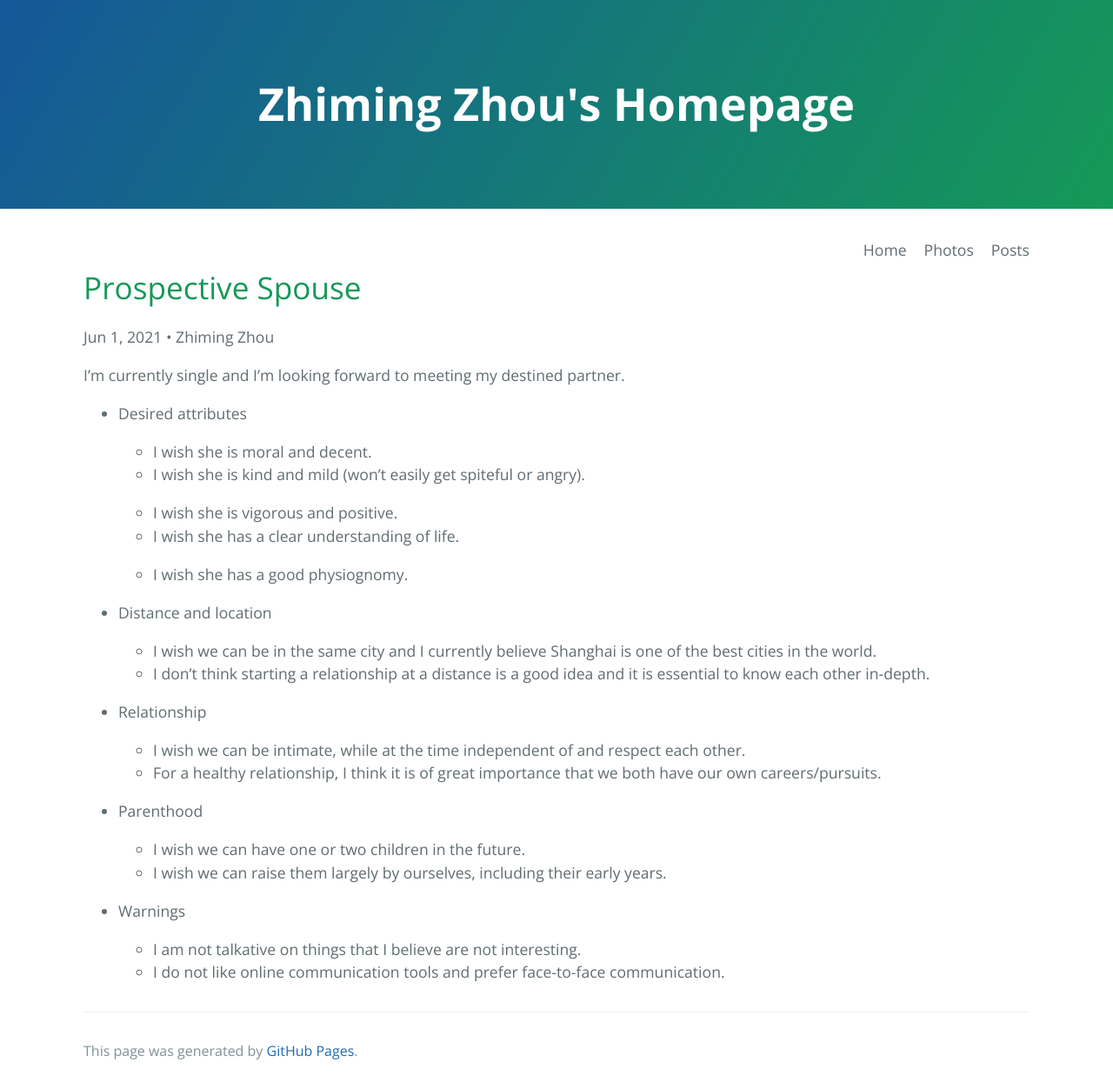
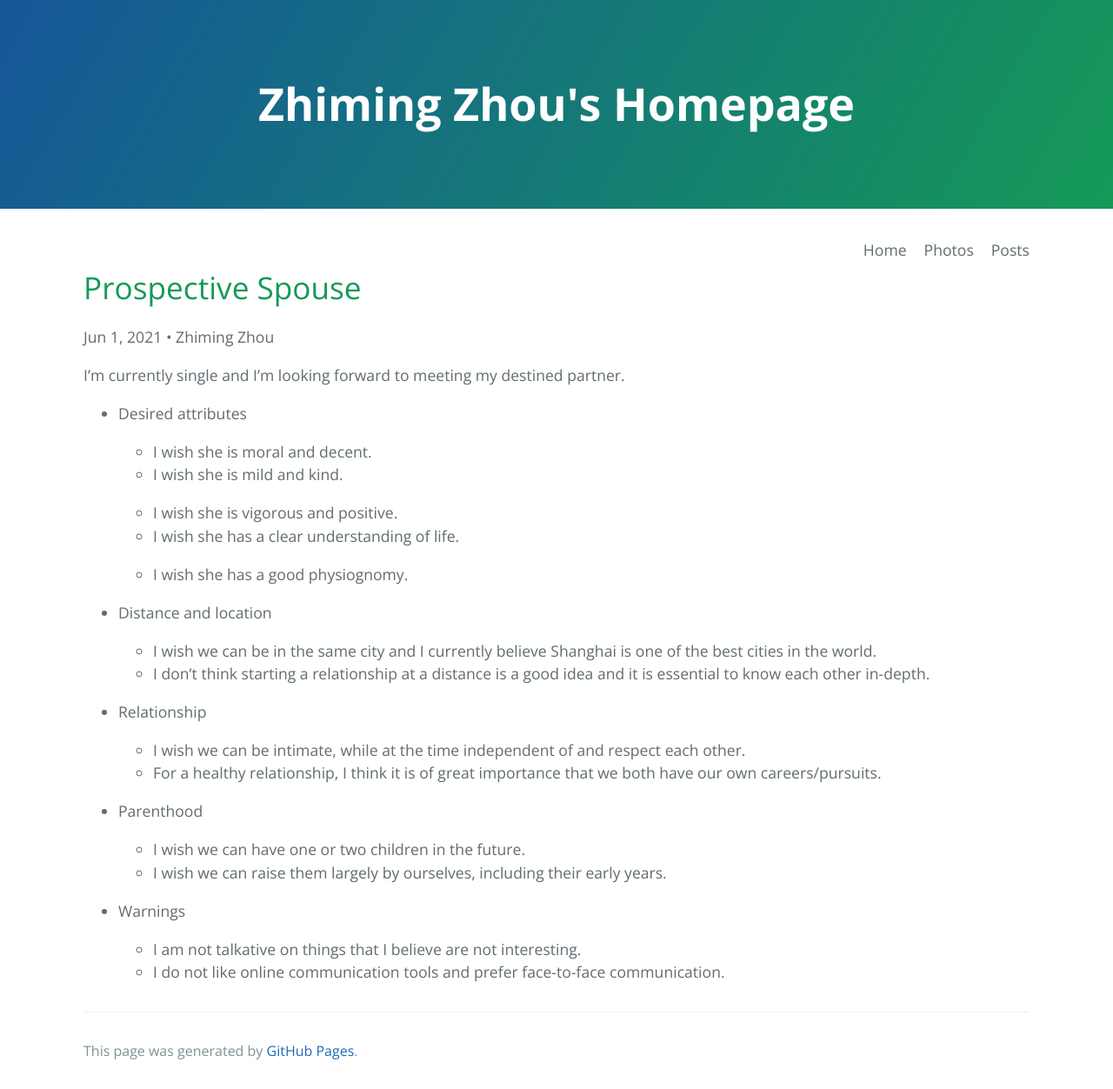
Before and after one commit to ZhimingZhou/zhimingzhou.github.io, a Jekyll site: the page built from _posts/2021-10-11-Prospective-Spouse.md, in a window 1280 px wide. Shown: the whole page at 87% size. Built offline with Jekyll 4.4.1, drawn with Linux system fonts in a browser that asks for light colours; comment, search, counter and statistics services are not loaded.

Commit message:
Update 2021-10-11-Prospective-Spouse.md

```diff
--- a/_posts/2021-10-11-Prospective-Spouse.md
+++ b/_posts/2021-10-11-Prospective-Spouse.md
@@ -12,7 +12,7 @@ I'm currently single and I'm looking forward to meeting my destined partner.
 - Desired attributes
 
   - I wish she is moral and decent.
-  - I wish she is kind and mild (won't easily get spiteful or angry).
+  - I wish she is mild and kind.
 
   - I wish she is vigorous and positive.
   - I wish she has a clear understanding of life.
```
Also changed, not shown: other parts of _posts/2021-10-11-Prospective-Spouse.md (+1 -0 lines).
